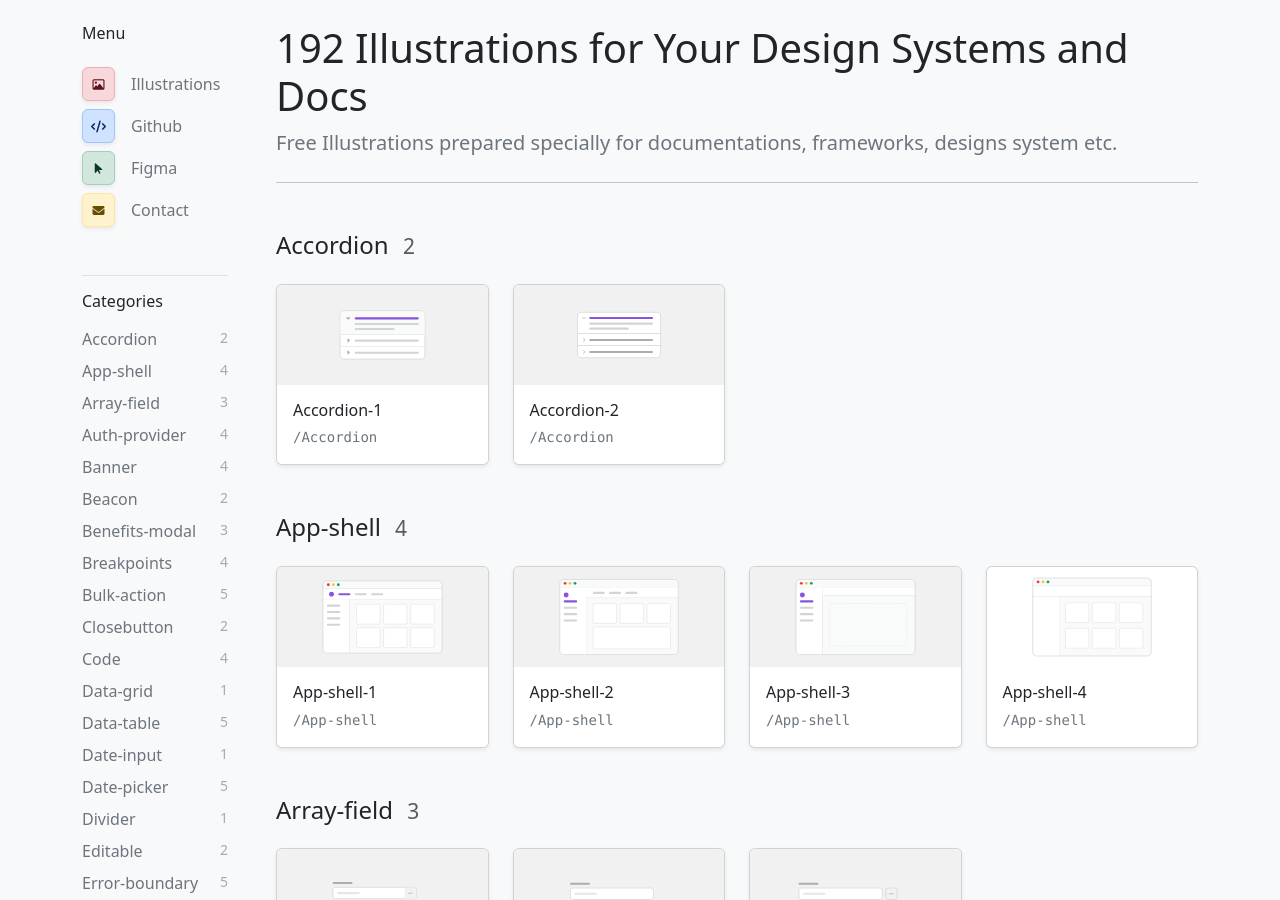
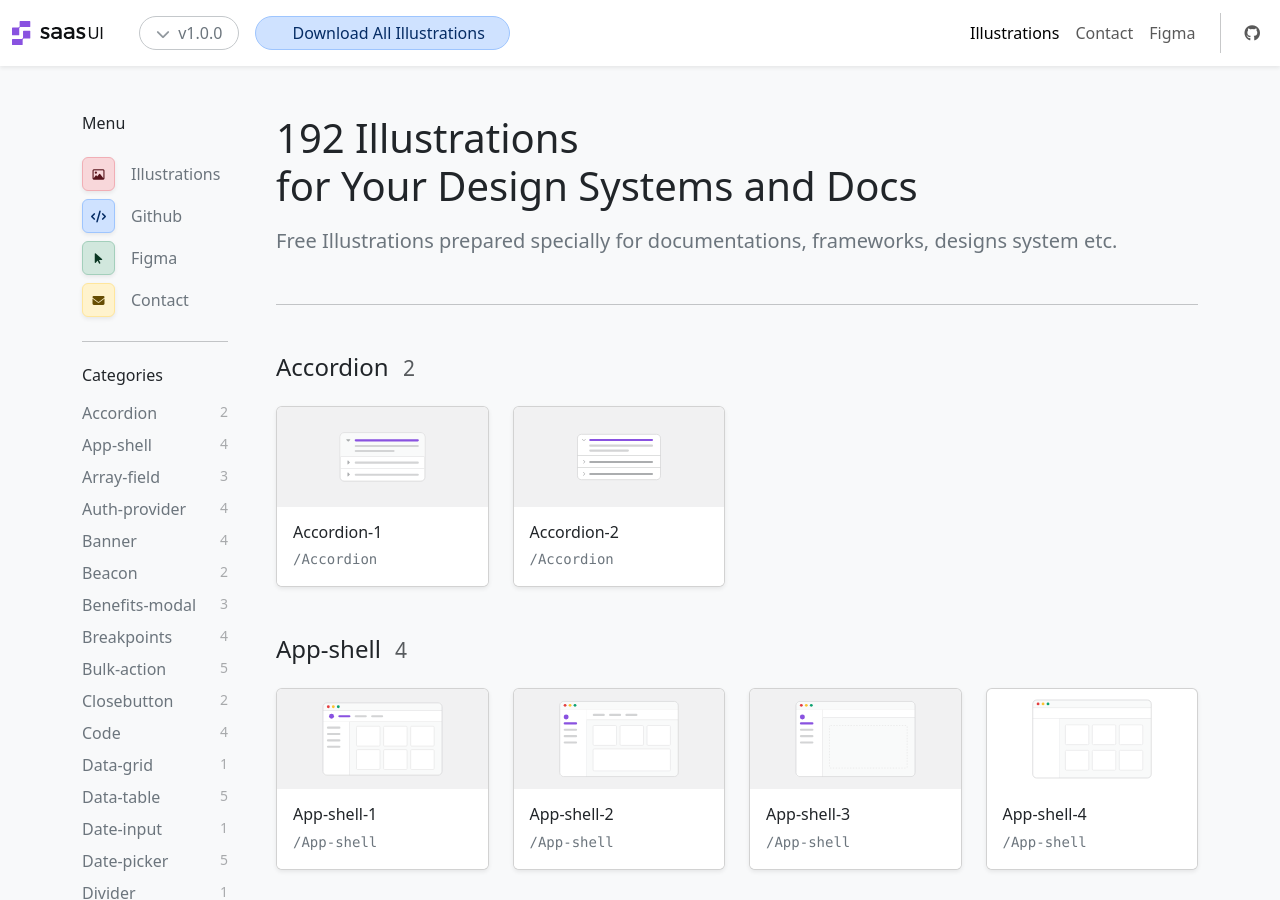
Before and after one commit to 0wczar/saasui-illustrations, a Jekyll site: the page built from illustrations.html, in a window 1280 px wide and 900 px high. Built offline with Jekyll 4.4.1, drawn with Linux system fonts in a browser that asks for light colours; nearby versions of some CDN libraries.

Commit message:
Added Navbar, some styling in page, added logo to Navbar

```diff
--- a/_includes/sidebar-menu.html
+++ b/_includes/sidebar-menu.html
@@ -1,5 +1,5 @@
     <h6 class="mb-3 fw-normal">Menu</h6>
-    <ul class="list-unstyled pb-5 border-bottom">
+    <ul class="list-unstyled">
       <a href="#" class="d-flex align-items-center pt-2 fw-normal link-offset-1 link-offset-1-hover link-underline link-underline-opacity-0 link-underline-opacity-75-hover link-secondary">
         <div class="bg-danger-subtle px-2 py-1 me-3 border rounded border-danger-subtle shadow-sm">
           <i class="fa fa-image text-danger-emphasis fa-xs fa-fw"></i>
@@ -29,3 +29,5 @@
       </a>
 
     </ul>
+
+    <hr class="my-4" />
--- a/_layouts/page.html
+++ b/_layouts/page.html
@@ -27,8 +27,47 @@
 
 	</head>
 
-	<body class="min-vh-100 p-4  bg-light">
-		<div class="container">
+	<body class="min-vh-100 bg-light">
+		<!-- START Navbar -->
+		<nav class="navbar navbar-expand-lg bg-white shadow-sm">
+			<div class="container-fluid">
+				<a class="navbar-brand" href="#">
+					<img src="{{page.root}}assets/saas-ui-logo.svg" alt="Bootstrap"  height="32">
+				  </a>
+			  <button class="navbar-toggler" type="button" data-bs-toggle="collapse" data-bs-target="#navbarNavAltMarkup" aria-controls="navbarNavAltMarkup" aria-expanded="false" aria-label="Toggle navigation">
+				<span class="navbar-toggler-icon"></span>
+			  </button>
+			  <div class="collapse navbar-collapse" id="navbarNavAltMarkup">
+				<div class="navbar-nav">
+					<a class="nav-link" aria-current="page" href="#">
+						<div class="rounded-pill ps-3 pe-3 py-1 border border-secondary-subtle text-secondary">
+							<i class="fa fa-chevron-down me-1 small opacity-75"></i>
+							v1.0.0
+
+						</div>
+					</a>
+				  <a class="nav-link" href="#">
+					<div class="bg-primary-subtle rounded-pill px-4 py-1 border border-primary-subtle text-primary-emphasis">
+						<i class="fa fa-down me-2"></i>
+						Download All Illustrations
+					</div>
+				  </a>
+				</div>
+			  </div>
+			  <div class="navbar-nav">
+				<a class="nav-link active" aria-current="page" href="#">Illustrations</a>
+				<a class="nav-link" href="#">Contact</a>
+				<a class="nav-link" href="#">Figma</a>
+				<div class="vr ms-3 me-3"></div>
+				<a class="nav-link" href="#">
+					<i class="fa fa-brand fa-github"></i>
+				</a>
+			  </div>
+			</div>
+		  </nav>
+		<!-- END Navbar -->
+
+		<div class="container pt-5">
 			{{ content }}
 		</div>
 
--- a/illustrations.html
+++ b/illustrations.html
@@ -68,10 +68,10 @@ title:  'Illustrations'
   <!-- START RIGHT CONTENT -->
   <div class="col-10">
 
-    <h1>{{ total_count }} Illustrations for Your Design Systems and Docs</h1>
+    <h1 class="mb-3">{{ total_count }} Illustrations<br />for Your Design Systems and Docs</h1>
     <p class="lead text-secondary">Free Illustrations prepared specially for documentations, frameworks, designs system etc. </p>
 
-    <hr class="mt-4 mb-5" />
+    <hr class="my-5" />
 
     <!-- Pobieranie katalogów (kategorii) z katalogu głównego /assets/avatars/ -->
     {% assign categories = "" %}
```
Also changed, not shown: assets/saas-ui-logo.svg (added).
